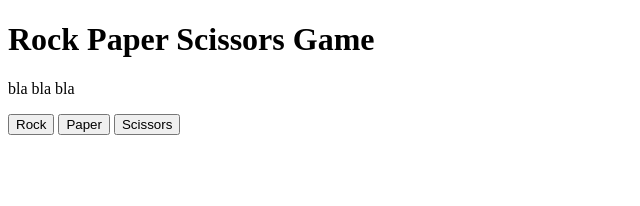
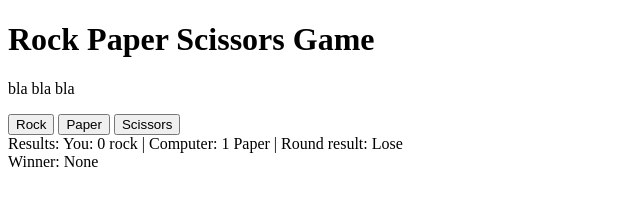
Before and after one commit to Jerry-V/rock-paper-scissors, a plain HTML site: page index.html in a window 1280 px wide. Both pictures are taken after a click on the button "Rock". Shown: the whole page, without its empty margins (0-640 px from the left). Drawn offline with Linux system fonts and the light colour scheme.

Commit message:
Call function in html, add comments, tidy up output

```diff
--- a/index.html
+++ b/index.html
@@ -14,5 +14,6 @@
         <button id="scissors">Scissors</button>
         <div id="resultsBox"></div>
         <div id="winnerBox"></div>
+        <script>game2()</script>
     </body>
 </html>
--- a/javascript.js
+++ b/javascript.js
@@ -62,6 +62,8 @@ function returnMessage(roundResult, playerSelection, computerSelection){
 //      update score
 //      display round result
 //  at end report overall winner from score value
+
+// Older game function
 function game(){
 
     let userChoice;
@@ -88,6 +90,7 @@ function game(){
     }
 }
 
+// Newer game function
 function game2(){
     let userChoice;
     let compChoice;
@@ -97,7 +100,7 @@ function game2(){
     let roundResultText='';
 
     const resultsBox = document.querySelector('#resultsBox');
-    resultsBox.textContent = 'Results Location';
+    resultsBox.textContent = 'Results: None (first to 5 wins)';
 
     const winnerBox = document.querySelector('#winnerBox');
     winnerBox.textContent = 'Winner: None'
@@ -145,10 +148,10 @@ function game2(){
             }
 
             // Change HTML text according to round results
-            resultsBox.textContent = `Results
-            : Your choice: ${youScore} ${userChoice}
-            , Comp choice: ${compScore} ${compChoice}
-            , Round result: ${roundResultText}`;
+            resultsBox.textContent = `Results:
+            You: ${youScore} ${userChoice} |
+            Computer: ${compScore} ${compChoice} |
+            Round result: ${roundResultText}`;
             winnerBox.textContent = `Winner: ${winner}`;
 
             // Reset scores after someone wins
```
